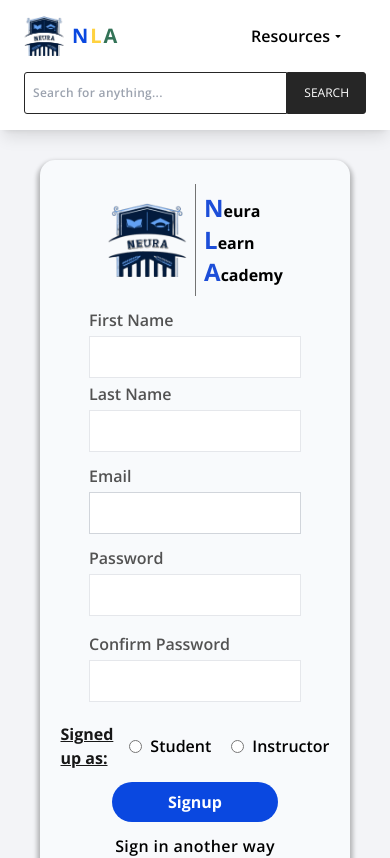
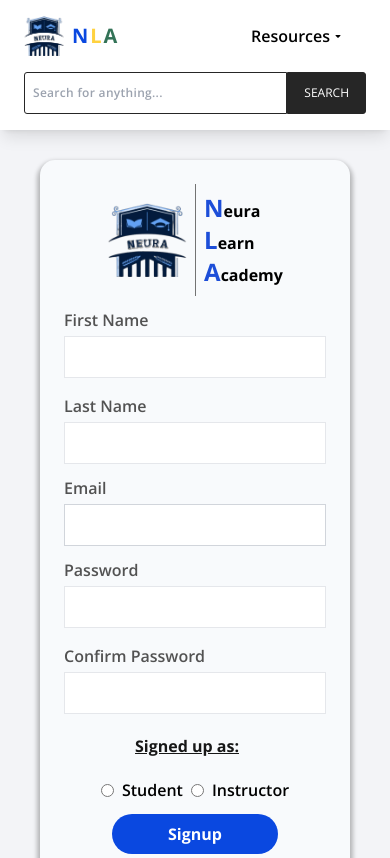
Before and after one commit to FrontEndDevo/NeuraLearnAcademy, a React (Vite) app: page /signup in a window 390 px wide. Shown: the top 858 px of the page. Built offline with nearby package versions, Linux system fonts and the light colour scheme.

Commit message:
Update Login and SignUp components styling to improve responsiveness and readability

```diff
--- a/src/components/Registration/Login/Login.jsx
+++ b/src/components/Registration/Login/Login.jsx
@@ -56,7 +56,7 @@ const Login = () => {
     <>
       <div className="flex flex-col items-center px-10 ">
         <div className="flex items-center justify-between mb-10">
-          <h1 className="font-bold text-neutral-600 md:text-lg mt-5">
+          <h1 className="mt-5 font-bold text-center text-neutral-600 md:text-lg">
             New To NLA ?{" "}
             <Link to="/signup">
               <span className="text-lg font-bold text-blue-700">
@@ -116,7 +116,7 @@ const Login = () => {
               clickButton={handleSubmit}
             />
 
-            <div className="flex items-center gap-4 text-lg font-semibold">
+            <div className="flex flex-col items-center text-sm font-semibold lg:text-lg md:text-base md:gap-4 md:flex-row">
               <h4>Forget Password?</h4>
               <Link
                 to="/reset-password"
@@ -126,11 +126,11 @@ const Login = () => {
               </Link>
             </div>
 
-            <h2 className="font-normal text-black text-1xl md:text-1xl md:font-semibold">
+            <h2 className="text-sm font-normal text-black md:text-base md:font-semibold">
               Continue in another way
             </h2>
 
-            <div className="flex space-x-12 ">
+            <div className="flex space-x-12">
               <Link>
                 <button className="p-2 border border-red-600 rounded-full">
                   <FontAwesomeIcon icon={faGoogle} className="text-red-600" />
@@ -162,7 +162,6 @@ const Login = () => {
         navigatePage="/"
         successMessage="Login successfully"
       />
-
     </>
   );
 };
--- a/src/components/Registration/SignUp/SignUp.jsx
+++ b/src/components/Registration/SignUp/SignUp.jsx
@@ -57,7 +57,7 @@ const SignUp = () => {
 
   return (
     <>
-      <div className="flex flex-col items-center px-10 mt-32 ">
+      <div className="flex flex-col items-center px-10 mt-32">
         <div
           style={{
             boxShadow: "0px 4px 4px 3px rgba(0, 0, 0, 0.25)",
@@ -66,12 +66,12 @@ const SignUp = () => {
         >
           <form
             onSubmit={handleSubmit}
-            className="flex flex-col items-center space-y-3"
+            className="flex flex-col items-center justify-center space-y-3"
           >
             <NeuraLearnAcademy />
 
-            <div className="flex flex-col md:flex-row">
-              <div className="mb-1 md:mr-2">
+            <div className="flex flex-col w-full gap-4 md:flex-row">
+              <div className="w-full">
                 <label
                   htmlFor="firstName"
                   className="block mb-1 text-base font-semibold text-neutral-600"
@@ -86,7 +86,8 @@ const SignUp = () => {
                   onChange={(e) => setFirstName(e.target.value)}
                 />
               </div>
-              <div>
+
+              <div className="w-full">
                 <label
                   htmlFor="lastName"
                   className="block mb-1 text-base font-semibold text-neutral-600"
@@ -103,7 +104,7 @@ const SignUp = () => {
               </div>
             </div>
 
-            <div>
+            <div className="w-full">
               <label
                 htmlFor="email"
                 className="block mb-1 text-base font-semibold text-neutral-600"
@@ -120,7 +121,7 @@ const SignUp = () => {
               />
             </div>
 
-            <div>
+            <div className="w-full">
               <label
                 htmlFor="password"
                 className="block mb-1 text-base font-semibold text-neutral-600"
@@ -130,12 +131,13 @@ const SignUp = () => {
               <input
                 type="password"
                 id="password"
-                className={`w-full pl-2 mb-1 py-2 border  md:w-96 sm:w-96`}
+                className={`w-full pl-2 mb-1 py-2 border md:w-96 sm:w-96`}
                 value={password}
                 onChange={(e) => setPassword(e.target.value)}
               />
             </div>
-            <div>
+
+            <div className="w-full">
               <label
                 htmlFor="rePassword"
                 className="block mb-1 text-base font-semibold text-neutral-600"
@@ -145,17 +147,17 @@ const SignUp = () => {
               <input
                 type="password"
                 id="rePassword"
-                className={`w-full sm:w-96 pl-2 mb-2 py-2 border  md:w-96`}
+                className={`w-full sm:w-96 pl-2 mb-2 py-2 border md:w-96`}
                 value={rePassword}
                 onChange={(e) => setRePassword(e.target.value)}
               />
             </div>
 
-            <div className="flex items-center justify-center font-semibold">
+            <div className="flex flex-col items-center justify-center gap-5 font-semibold md:flex-row">
               <h2 className="mr-4 font-bold underline text-neutral-900">
                 Signed up as:
               </h2>
-              <form className="flex justify-start gap-5">
+              <div className="flex items-center gap-2 md:gap-8">
                 <div className="flex flex-row-reverse items-center gap-2">
                   <label htmlFor="student">Student</label>
                   <input
@@ -176,7 +178,7 @@ const SignUp = () => {
                     onChange={(e) => setRole(e.target.value)}
                   />
                 </div>
-              </form>
+              </div>
             </div>
 
             <RegisterButton
```
